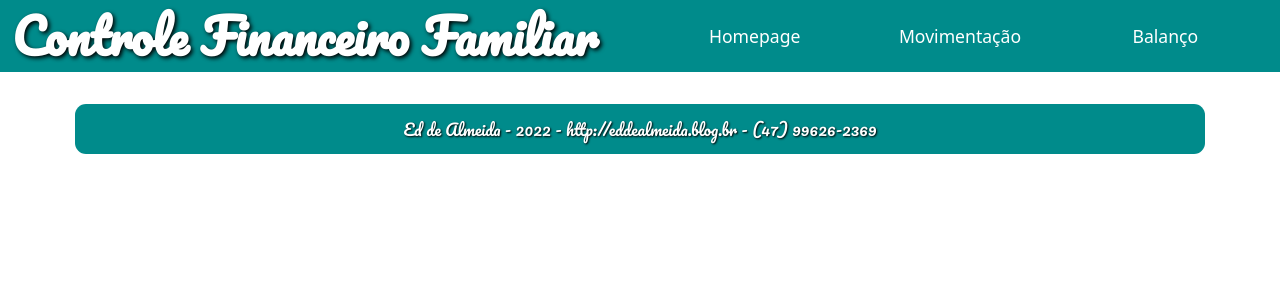
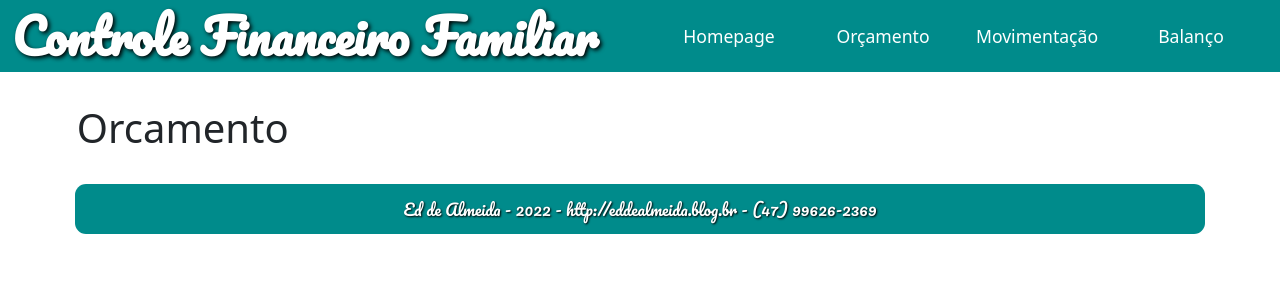
Before and after one commit to EdDeAlmeidaJr/controle-financeiro, a React (Create React App) app: page /orcamento in a window 1280 px wide. Shown: the top 300 px of the page. Built offline with nearby package versions, Linux system fonts and the light colour scheme.

Commit message:
Adding Orcamento

```diff
--- a/public/data/usuarios.json
+++ b/public/data/usuarios.json
@@ -11,6 +11,6 @@
     "nome": "Daiely Fanchin",
     "apelido": "Dai",
     "email": "daifanchin@gmail.com",
-    "celular": "(47)99904-7093"
+    "celular": "(47) 99904-7093"
   }
 ]
--- a/src/App.tsx
+++ b/src/App.tsx
@@ -8,6 +8,7 @@ import {
 import Balanco from './pages/Balanco';
 import Homepage from './pages/Homepage';
 import Movimento from './pages/Movimento';
+import Orcamento from './pages/Orcamento';
 
 // components
 import Rodape from './components/Rodape';
@@ -22,6 +23,7 @@ const App = () => (
           <Route path='/' element={<Homepage />} />
           <Route path='/movimento' element={<Movimento />} />
           <Route path='/balanco' element={<Balanco />} />
+          <Route path='/orcamento' element={<Orcamento />} />
         </Routes>
       </div>
       <Rodape />
--- a/src/components/Cabecalho.tsx
+++ b/src/components/Cabecalho.tsx
@@ -9,14 +9,17 @@ const Header = () => (
         Controle Financeiro Familiar
       </div>
       <div className="col-6 app-menu">
-        <div className="col-4 app-menu-item">
+        <div className="col-3 app-menu-item">
           <Link to="/">Homepage</Link>
         </div>
-        <div className="col-4 app-menu-item">
-          <Link to="/movement">Movimentação</Link>
+        <div className="col-3 app-menu-item">
+          <Link to="/orcaento">Orçamento</Link>
         </div>
-        <div className="col-4 app-menu-item">
-          <Link to="/balance">Balanço</Link>
+        <div className="col-3 app-menu-item">
+          <Link to="/movimentos">Movimentação</Link>
+        </div>
+        <div className="col-3 app-menu-item">
+          <Link to="/balanco">Balanço</Link>
         </div>
       </div>
     </div>
--- /dev/null
+++ b/src/pages/Orcamento.tsx
@@ -0,0 +1,5 @@
+const Orcamento = () => (
+  <h1>Orcamento</h1>
+)
+
+export default Orcamento;
```
